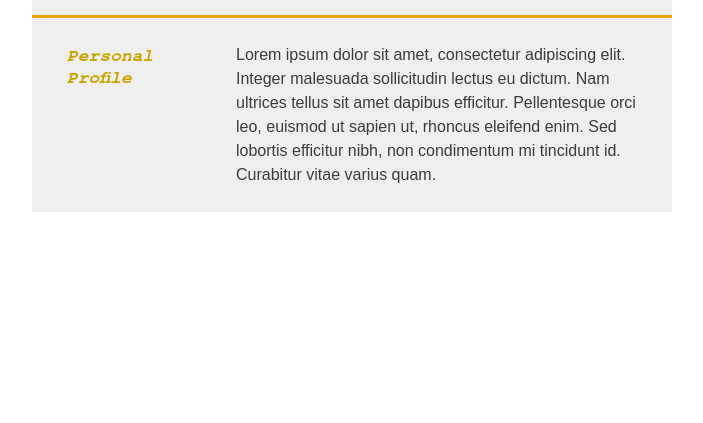
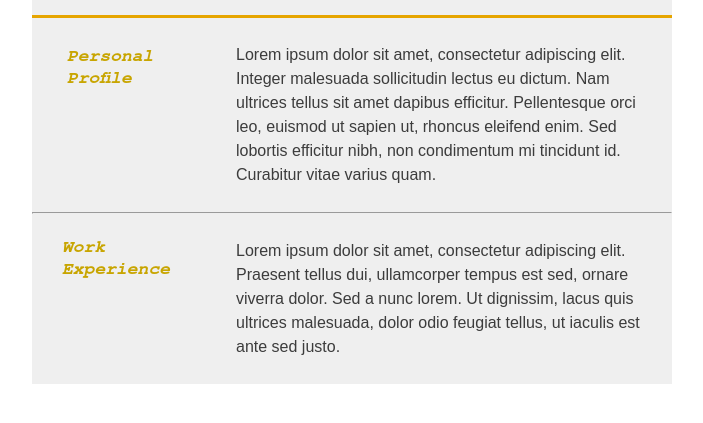
Before and after one commit to felipesantoos/joe-bloggs, a plain HTML site: page index.html in a window 1280 px wide. Shown: the part 135-558 px from the top of the page, without its empty margins (288-991 px from the left). Drawn offline with Linux system fonts and the light colour scheme.

Commit message:
Add second topic

```diff
--- a/index.html
+++ b/index.html
@@ -24,7 +24,7 @@
             </div>
             <div class="divider"></div>
             <div class="personal-profile">
-                <div class="fist">
+                <div class="first">
                     <div class="topic">
                         Personal Profile
                     </div>
@@ -33,11 +33,18 @@
                     Lorem ipsum dolor sit amet, consectetur adipiscing elit. Integer malesuada sollicitudin lectus eu dictum. Nam ultrices tellus sit amet dapibus efficitur. Pellentesque orci leo, euismod ut sapien ut, rhoncus eleifend enim. Sed lobortis efficitur nibh, non condimentum mi tincidunt id. Curabitur vitae varius quam.
                 </div>
             </div>
+            <hr class="horizontal-line">
             <div class="work-experience">
-
+                <div class="first">
+                    <div class="topic">
+                        Work Experience
+                    </div>
+                </div>
+                <div class="second">
+                    Lorem ipsum dolor sit amet, consectetur adipiscing elit. Praesent tellus dui, ullamcorper tempus est sed, ornare viverra dolor. Sed a nunc lorem. Ut dignissim, lacus quis ultrices malesuada, dolor odio feugiat tellus, ut iaculis est ante sed justo.
+                </div>
             </div>
             <div class="key-skills">
-
             </div>
             <div class="education">
 
--- a/style.css
+++ b/style.css
@@ -79,13 +79,13 @@ body {
     column-gap: 5%;
 }
 
-.personal-profile .fist {
+.personal-profile .first {
     display: flex;
     flex-direction: column;
     align-items: center;
 }
 
-.personal-profile .fist .topic {
+.personal-profile .first .topic {
     color: #c8a500;
     font-weight: bold;
     font-style: italic;
@@ -98,3 +98,33 @@ body {
     line-height: 1.5;
     color: #3c3c3c;
 }
+
+.work-experience {
+    padding: 25px 30px;
+    display: grid;
+    grid-template-columns: 25% 75%;
+    grid-gap: 5%;
+}
+
+.work-experience .first {
+    display: flex;
+    flex-direction: column;
+    align-items: center;
+}
+
+.work-experience .first .topic {
+    color: #c8a500;
+    font-weight: bold;
+    font-style: italic;
+    font-size: 18px;
+}
+
+.work-experience .second {
+    font-family: Arial;
+    line-height: 1.5;
+    color: #3c3c3c;
+}
+
+.horizontal-line {
+    /* ... */
+}
```
